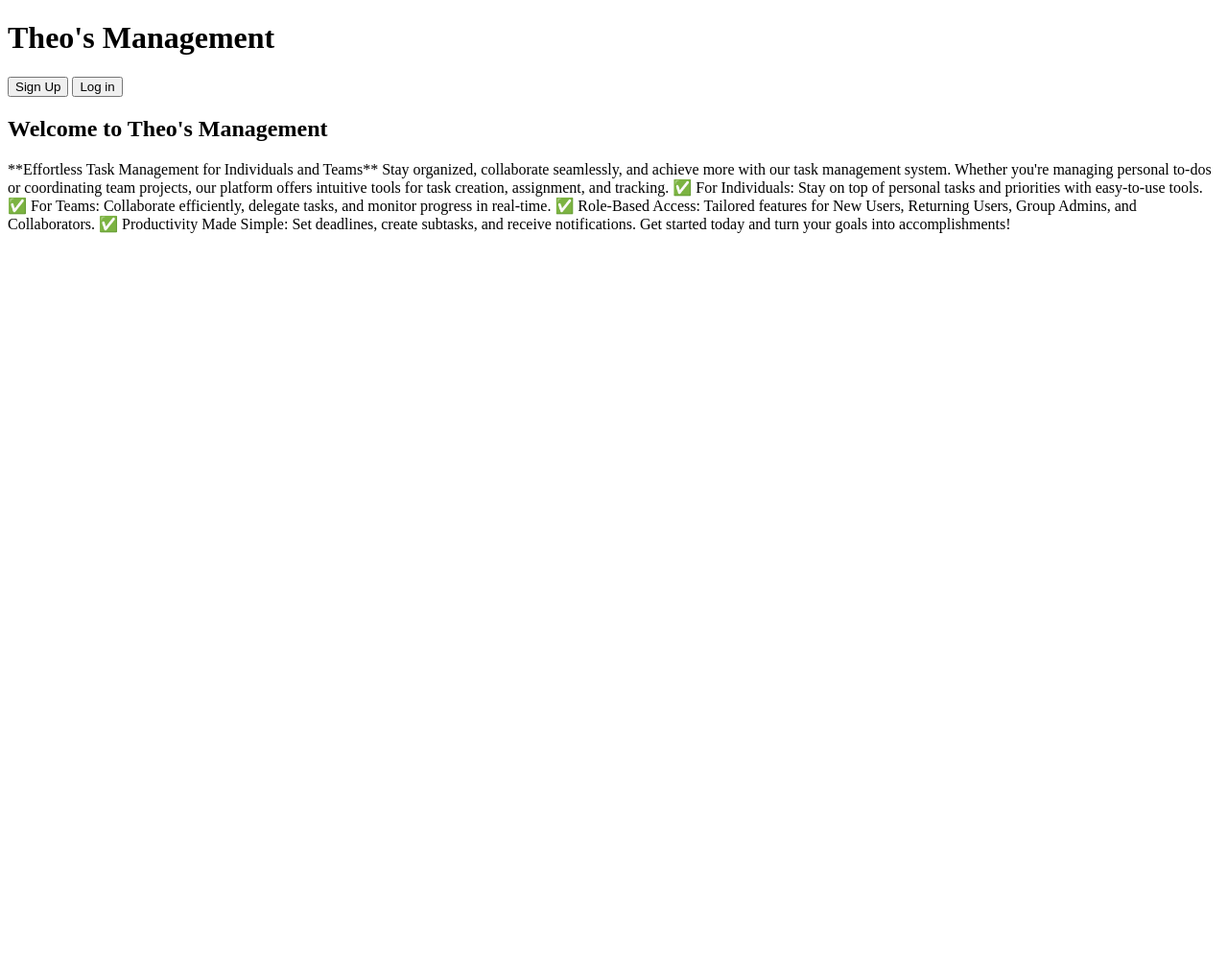
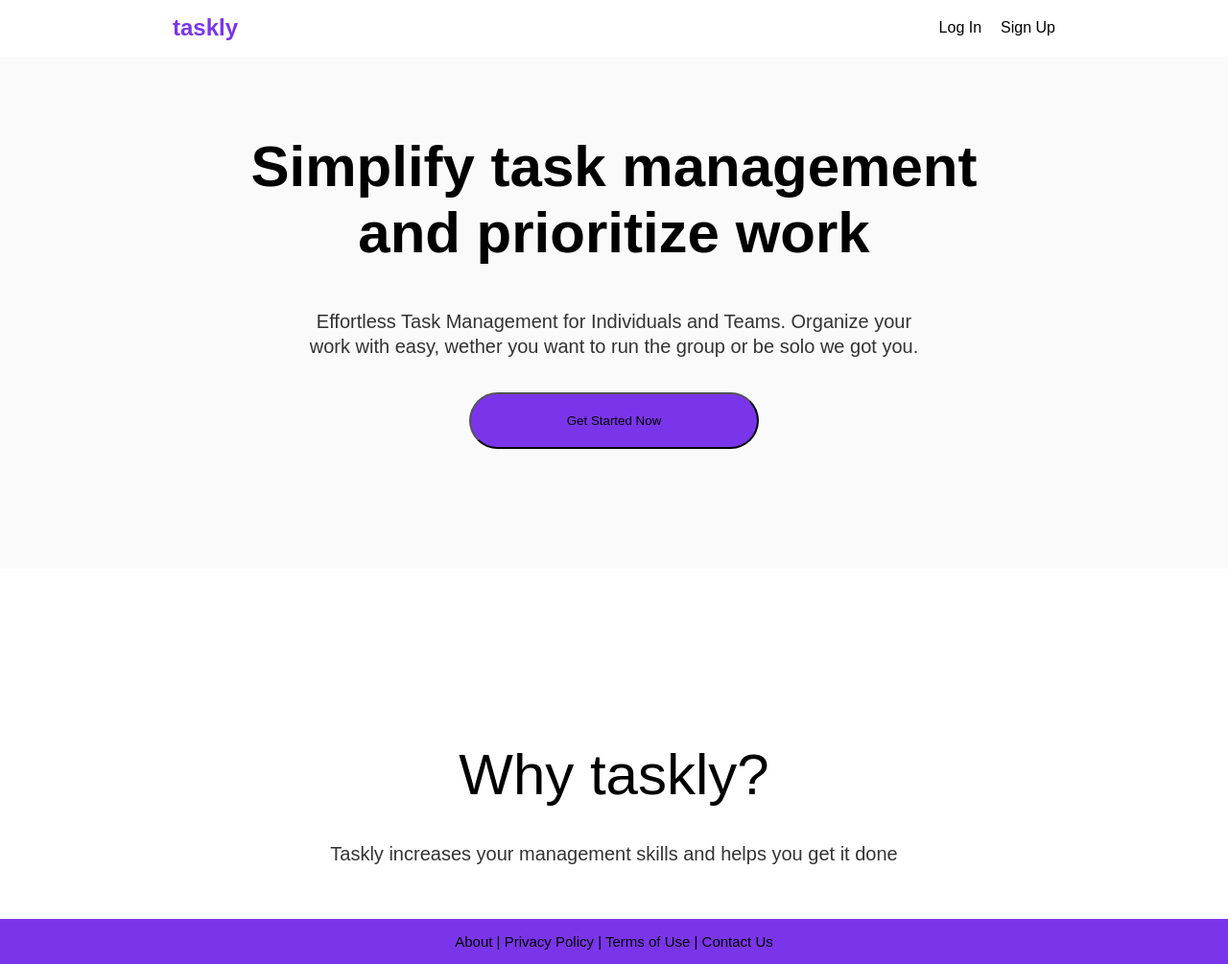
Before and after one commit to Theo-Asamp/TaskManagementSystem2, a PHP site: page / in a window 1280 px wide. Shown: the whole page at 96% size. Before the commit the page ends 243 px from the top, so only its background shows below. Run offline with PHP 8.4, Linux system fonts and the light colour scheme.

Commit message:
commit update

```diff
--- a/css/global.css
+++ b/css/global.css
@@ -1,29 +1,160 @@
-body {
+* {
+    padding: 0;
+    margin: 0;
+    box-sizing: border-box;
     font-family: Arial, sans-serif;
-    margin: 0;
-    padding: 0;
-    background-color: white;
 }
 
 .navbar {
-    background-color: #01A7F0;
     color: black;
     display: flex;
     justify-content: space-between;
     align-items: center;
-    padding: 15px 30px;
+    padding: 15px 180px;
+    margin-bottom: 1px;
 }
-
-.navbar__title {
-    margin: 0;
+.navbar_title {
     font-size: 24px;
     font-weight: bold;
+    color: #7a35ea;
     text-decoration: none;
 }
 
-.navbar__buttons {
+.navbar_buttons {
     display: flex;
-    gap: 10px;
+    gap: 20px;
+}
+
+.navbar-index {
+    text-decoration: none;
+    color: black;
+    font-size: 16px;
+    transition: color 0.3s ease;
+}
+
+.navbar-index:hover {
+    color: #7a35ea;
+}
+
+.intro-section {
+    display: flex;
+    justify-content: center;
+    align-items: center;
+    background-color: #FAFAFA;
+    text-align: center;
+}
+
+.intro-section_content {
+    border-radius: 12px;
+    padding: 30px 40px;
+    max-width: 900px;
+}
+
+.intro-section_title {
+    font-size: 60px;
+    color: #000000;
+    font-weight: bold;
+    margin-bottom: 25px;
+    margin-top: 50px;
+    text-align: center;
+}
+
+.intro-section_text {
+    font-size: 20px;
+    color: #333;
+    line-height: 1.3;
+    margin-bottom: 15px;
+    padding: 20px 90px;
+}
+.intro-section2 {
+    display: flex;
+    justify-content: center;
+    align-items: center;
+    text-align: center;
+}
+
+.intro-section2_content {
+    border-radius: 12px;
+    padding: 30px 40px;
+    max-width: 900px;
+}
+
+.intro-section2_title {
+    font-size: 60px;
+    color: #000000;
+    font-weight:lighter;
+    margin-bottom: 25px;
+    margin-top: 150px;
+    text-align: center;
+}
+
+.intro-section2_text {
+    font-size: 20px;
+    color: #333;
+    line-height: 1.3;
+    margin-bottom: 15px;
+    padding: 10px 90px;
+}
+.index-button{
+    padding: 20px 100px;
+    border-radius: 30px;
+    background-color: #7a35ea;
+    margin-bottom: 95px;
+}
+.btn {
+    padding: 12px 18px;
+    border: none;
+    border-radius: 8px;
+    font-size: 16px;
+    cursor: pointer;
+    transition: background-color 0.3s ease;
+}
+
+.btn--login:hover {
+    background-color: #5b25b0;
+}
+
+.btn--register:hover {
+    background-color: #333;
+}
+
+
+
+.container {
+    display: flex;
+    height: 100vh;
+    justify-content: center;
+    align-items: center;
+    padding-bottom: 45px;
+}
+
+.login-section h2 {
+    font-size: 28px;
+    color: #7a35ea;
+    margin-bottom: 10px;
+}
+
+.login-section p {
+    font-size: 14px;
+    color: #555;
+    margin-bottom: 30px;
+}
+
+.login-form label {
+    font-size: 14px;
+    color: #333;
+    font-weight: bold;
+    margin-bottom: 8px;
+    display: block;
+}
+
+.login-form input {
+    width: 100%;
+    padding: 12px;
+    margin-bottom: 20px;
+    border: 1px solid #ddd;
+    border-radius: 8px;
+    box-sizing: border-box;
 }
 
 .btn {
@@ -36,7 +167,7 @@ body {
 }
 
 .btn--login {
-    background-color: #01A7F0;
+    background-color: #7a35ea;
     color: black;
     font-weight: bold;
     border-color: black;
@@ -45,41 +176,79 @@ body {
 
 .btn--register {
     background-color: black;
-    color: #01A7F0;
-    border: 1px solid #01A7F0;
+    color: #7a35ea;
+    border: 1px solid #7a35ea;
 }
 
-.intro-section {
-    display: flex;
-    justify-content: center;
-    align-items: center;
-    padding: 50px 10%;
-    margin-top: 20px;
-    position: relative;
+.or-text {
+    font-size: 14px;
+    color: #555;
+    margin-top: 10px;
+    margin-bottom: 10px;
+    text-align: center;
 }
 
-
-.intro-section__content {
-    background-color: #fff;
-    border-radius: 12px;
-    padding: 25px 40px;
-    max-width: 450px;
-    box-shadow: 0px 4px 10px rgba(0, 0, 0, 0.1);
-    margin-right: -50px;
-    z-index: 2;
+.register-section h2 {
+    font-size: 28px;
+    color: #7a35ea;
+    margin-bottom: 10px;
 }
 
-.intro-section__title {
-    font-size: 28px;
-    color: #1d3557;
-    font-weight: bold;
-    margin-bottom: 15px;
-    line-height: 1.2;
+.register-section p {
+    font-size: 14px;
+    color: #555;
+    margin-bottom: 30px;
 }
 
-.intro-section__text {
-    font-size: 16px;
+.register-form label {
+    font-size: 14px;
     color: #333;
-    line-height: 1.5;
-    margin-bottom: 10px;
+    font-weight: bold;
+    margin-bottom: 8px;
+    display: block;
 }
+
+.register-form input {
+    width: 100%;
+    padding: 12px;
+    margin-bottom: 20px;
+    border: 1px solid #ddd;
+    border-radius: 8px;
+    box-sizing: border-box;
+}
+
+.role-select {
+    width: 150px;
+    padding: 12px 13px;
+    border: 1px solid #ddd;
+    border-radius: 8px;
+    font-size: 14px;
+    background-color: #f9f9f9;
+    color: #333;
+}
+.footer{
+background-color: #7a35ea;
+text-align: center;
+padding: 15px;
+}
+
+.footer p{
+    font-size: 15px;
+    text-align: center;
+}
+
+/* Responsive Design */
+@media (max-width: 768px) {
+    .navbar {
+        flex-direction: column;
+        gap: 10px;
+    }
+
+    .intro-section {
+        padding: 30px 5%;
+    }
+
+    .intro-section_content {
+        padding: 20px;
+    }
+}
--- a/index.html
+++ b/index.html
@@ -1,35 +1,45 @@
 <!DOCTYPE html>
 <html lang="en">
+
 <head>
     <meta charset="UTF-8">
     <meta name="viewport" content="width=device-width, initial-scale=1.0">
-    <link rel="styslesheet" href="./css/global.css">
-    <title>Home</title>
+    <title>Home - Theo's Management</title>
+    <link rel="stylesheet" href="css/global.css">
 </head>
+
 <body>
+
     <header class="navbar">
-        <h1 class="navbar_title">Theo's Management</h1>
+        <h1 class="navbar_title">taskly</h1>
         <div class="navbar_buttons">
-            <button class="bt-register">Sign Up</button>
-            <button class="btn-login">Log in</button>
+            <a href="login.html" class="navbar-index">Log In</a>
+            <a href="signup.html" class="navbar-index">Sign Up</a>
         </div>
     </header>
 
     <section class="intro-section">
         <div class="intro-section_content">
-            <h2 class="intro-section_title">Welcome to Theo's Management</h2>
-            <p class="intro-section_text">**Effortless Task Management for Individuals and Teams**
-
-                Stay organized, collaborate seamlessly, and achieve more with our task management system. Whether you're managing personal to-dos or coordinating team projects, our platform offers intuitive tools for task creation, assignment, and tracking.
-
-                ✅ For Individuals: Stay on top of personal tasks and priorities with easy-to-use tools.
-                ✅ For Teams: Collaborate efficiently, delegate tasks, and monitor progress in real-time.
-                ✅ Role-Based Access: Tailored features for New Users, Returning Users, Group Admins, and Collaborators.
-                ✅ Productivity Made Simple: Set deadlines, create subtasks, and receive notifications.
-
-                Get started today and turn your goals into accomplishments!</p>
-
+            <h2 class="intro-section_title">Simplify task management and prioritize work</h2>
+            <p class="intro-section_text">Effortless Task Management for Individuals and Teams. Organize your work with easy, wether you want to run the group or be solo we got you.</p>
+            <a href="register.html"><button class="index-button">Get Started Now</button></a>
         </div>
     </section>
+
+    <section class="intro-section2">
+        <div class="intro-section2_content">
+            <h2 class="intro-section2_title">Why taskly?</h2>
+            <p class="intro-section2_text">Taskly increases your management skills and helps you get it done</p>
+        </div>
+    </section>
+
 </body>
+
+<footer class="footer">
+    <p class="footer__text">
+        <a>About</a> | <a>Privacy Policy</a> |
+        <a>Terms of Use</a> | <a>Contact Us</a>
+    </p>
+</footer>
+
 </html>
```
Also changed, not shown: login.html (added, +34 -0 lines), register.html (added, +49 -0 lines), images/intro-pic1.png (added).
